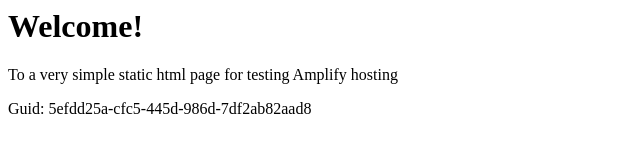
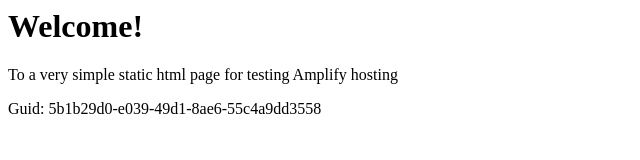
Before and after one commit to aws-aemilia-bah/Github-PR-Commit-Integration-Test-DoNotTouch-GitHubAutoBuildPushCanaryTest-v2-prod-me-south-1, a website: page src/index.html in a window 1280 px wide. Shown: the full height of the page, 0-640 px from the left. Drawn offline with Linux system fonts and the light colour scheme.

Commit message:
commit from integ tests

```diff
--- a/src/index.html
+++ b/src/index.html
@@ -12,6 +12,6 @@
 <body>
     <h1>Welcome!</h1>
     <p>To a very simple static html page for testing Amplify hosting</p>
-    <p>Guid: 5efdd25a-cfc5-445d-986d-7df2ab82aad8</p></body>
+    <p>Guid: 5b1b29d0-e039-49d1-8ae6-55c4a9dd3558</p></body>
 
 </html>
```
